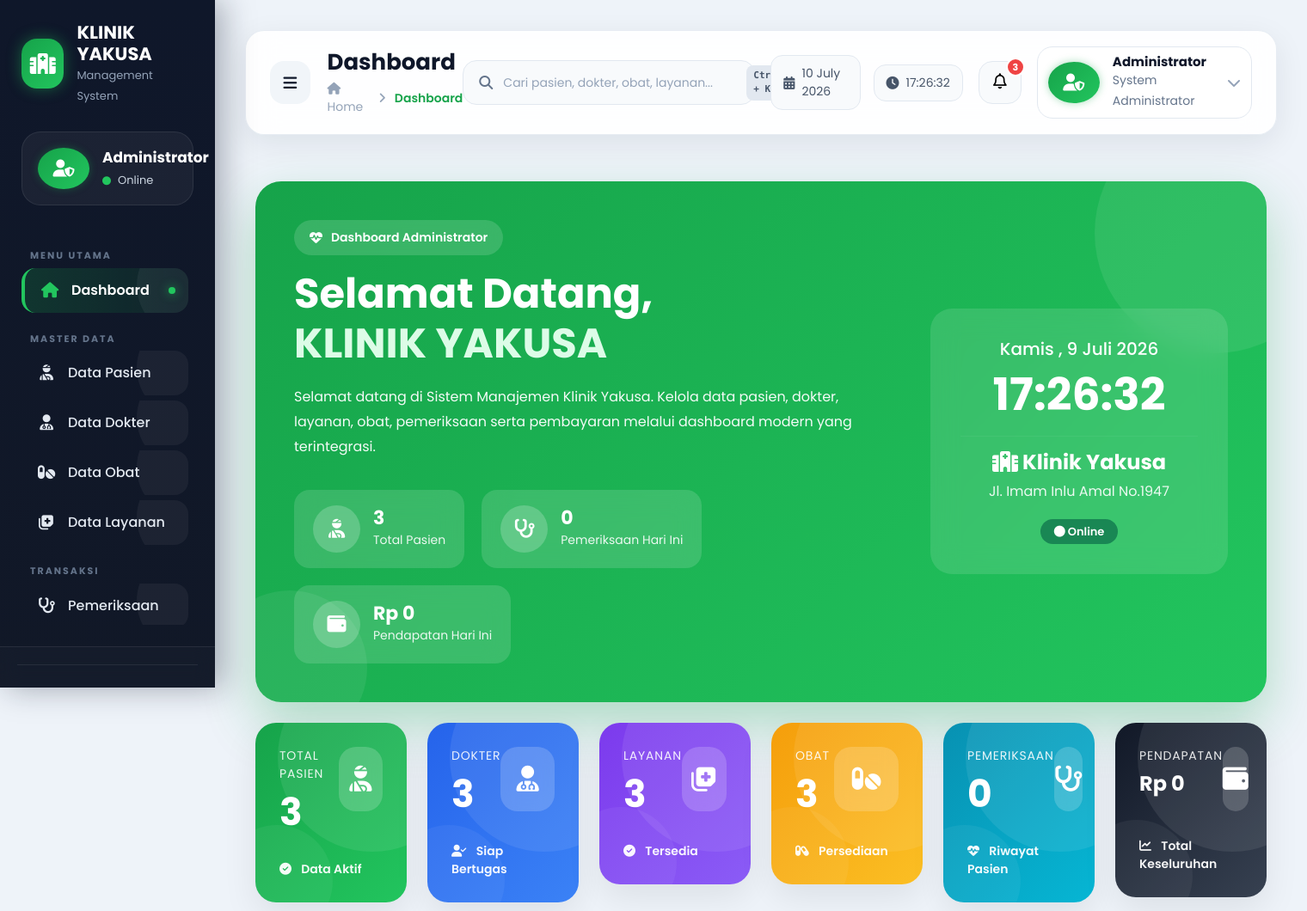
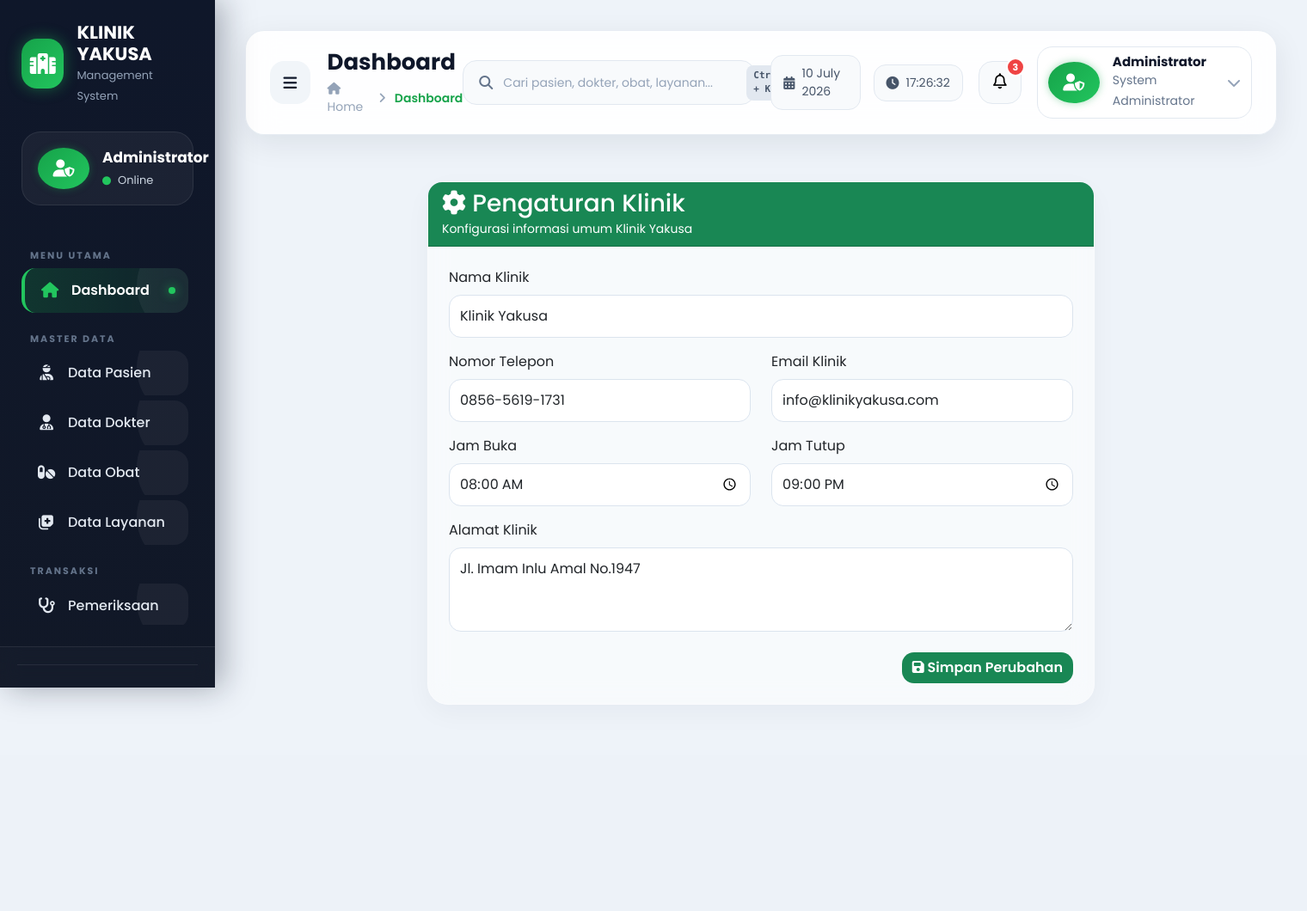
Before and after one commit to suju0227/klinik, a PHP site: page /pengaturan/index.php in a window 1520 px wide. Shown: the top 1060 px of the page at 86% size. After the commit the page ends 820 px from the top, so only its background shows below. Run offline with PHP 8.4, Linux system fonts and the light colour scheme; data comes from the database, SQL or seed files in the repository; data that the repository does not hold is empty; some libraries are stand-ins or nearby versions.

Commit message:
feat: add clinic settings page and fix sidebar toggle functionality

```diff
--- a/config/koneksi.php
+++ b/config/koneksi.php
@@ -19,4 +19,19 @@ if (!$koneksi) {
 
 // Mengatur timezone Indonesia
 date_default_timezone_set('Asia/Makassar');
+
+// Membaca pengaturan klinik
+$settings_file_path = __DIR__ . '/settings.json';
+if (file_exists($settings_file_path)) {
+    $settings = json_decode(file_get_contents($settings_file_path), true);
+} else {
+    $settings = [
+        'nama_klinik' => 'Klinik Yakusa',
+        'alamat' => 'Jl. Imam Inlu Amal No.1947',
+        'telepon' => '0856-5619-1731',
+        'email' => 'info@klinikyakusa.com',
+        'jam_buka' => '08:00',
+        'jam_tutup' => '21:00'
+    ];
+}
 ?>
--- /dev/null
+++ b/config/settings.json
@@ -0,0 +1,8 @@
+{
+    "nama_klinik": "Klinik Yakusa",
+    "alamat": "Jl. Imam Inlu Amal No.1947",
+    "telepon": "0856-5619-1731",
+    "email": "info@klinikyakusa.com",
+    "jam_buka": "08:00",
+    "jam_tutup": "21:00"
+}
--- a/index.php
+++ b/index.php
@@ -125,13 +125,13 @@ include "layout/header.php";
 
                         <br>
 
-                        <span>KLINIK YAKUSA</span>
+                        <span><?= strtoupper($settings['nama_klinik']); ?></span>
 
                     </h1>
 
                     <p class="hero-desc">
 
-                        Selamat datang di Sistem Manajemen Klinik Yakusa.
+                        Selamat datang di Sistem Manajemen <?= htmlspecialchars($settings['nama_klinik']); ?>.
 
                         Kelola data pasien, dokter, layanan, obat,
 
@@ -211,13 +211,13 @@ include "layout/header.php";
 
                             <i class="fas fa-hospital"></i>
 
-                            Klinik Yakusa
+                            <?= htmlspecialchars($settings['nama_klinik']); ?>
 
                         </h4>
 
                         <p>
 
-                            Jl. Imam Inlu Amal No.1947
+                            <?= htmlspecialchars($settings['alamat']); ?>
 
                         </p>
 
@@ -958,7 +958,7 @@ Belum ada aktivitas.
 
                         <i class="fas fa-hospital"></i>
 
-                        Klinik Yakusa
+                        <?= htmlspecialchars($settings['nama_klinik']); ?>
 
                     </h3>
 
@@ -981,7 +981,7 @@ Belum ada aktivitas.
 
                             <td><strong>Alamat</strong></td>
 
-                            <td>Jl. Imam Inlu Amal No.1947</td>
+                            <td><?= htmlspecialchars($settings['alamat']); ?></td>
 
                         </tr>
 
@@ -989,7 +989,7 @@ Belum ada aktivitas.
 
                             <td><strong>Telepon</strong></td>
 
-                            <td>0856-5619-1731</td>
+                            <td><?= htmlspecialchars($settings['telepon']); ?></td>
 
                         </tr>
 
--- a/laporan/index.php
+++ b/laporan/index.php
@@ -1,5 +1,5 @@
 <?php
-include "../koneksi.php";
+include "../config/koneksi.php";
 include "../layout/header.php";
 ?>
 
--- a/layout/header.php
+++ b/layout/header.php
@@ -1,9 +1,7 @@
 <?php
 
-// Menentukan path assets otomatis
-$basePath = (dirname($_SERVER['PHP_SELF']) == '/klinik')
-    ? ''
-    : '../';
+// Menentukan path assets secara absolut untuk menghindari masalah relasi folder dan trailing slash
+$basePath = '/klinik/';
 
 ?>
 
@@ -16,7 +14,7 @@ $basePath = (dirname($_SERVER['PHP_SELF']) == '/klinik')
 
 <meta name="viewport" content="width=device-width, initial-scale=1.0">
 
-<title>Sistem Manajemen Klinik</title>
+<title><?= htmlspecialchars($settings['nama_klinik']); ?> - Sistem Manajemen Klinik</title>
 
 <!-- Bootstrap -->
 
--- a/layout/sidebar.php
+++ b/layout/sidebar.php
@@ -23,7 +23,7 @@ $request = $_SERVER['REQUEST_URI'];
 
             <div class="brand-text">
 
-                <h3>KLINIK YAKUSA</h3>
+                <h3><?= strtoupper($settings['nama_klinik']); ?></h3>
 
                 <small>Management System</small>
 
--- a/pembayaran/struk.php
+++ b/pembayaran/struk.php
@@ -64,15 +64,15 @@ $pdf->Ln(22);
 
 $pdf->SetFont('Arial','B',12);
 
-$pdf->Cell(70,6,"KLINIK YAKUSA",0,1,'C');
+$pdf->Cell(70,6,strtoupper($settings['nama_klinik']),0,1,'C');
 
 $pdf->SetFont('Arial','',8);
 
 $pdf->Cell(70,4,"Sistem Manajemen Klinik",0,1,'C');
 
-$pdf->Cell(70,4,"Jl. Imam Inlu Amal No.1947",0,1,'C');
+$pdf->Cell(70,4,$settings['alamat'],0,1,'C');
 
-$pdf->Cell(70,4,"Telp. 0856-5619-1731",0,1,'C');
+$pdf->Cell(70,4,"Telp. " . $settings['telepon'],0,1,'C');
 
 $pdf->Ln(2);
 
--- /dev/null
+++ b/pengaturan/index.php
@@ -0,0 +1,245 @@
+<?php
+include "../config/koneksi.php";
+
+$settings_file = "../config/settings.json";
+
+$status = "";
+
+// Jika form dikirim (POST)
+if ($_SERVER['REQUEST_METHOD'] == 'POST') {
+    $new_settings = [
+        'nama_klinik' => htmlspecialchars($_POST['nama_klinik']),
+        'alamat' => htmlspecialchars($_POST['alamat']),
+        'telepon' => htmlspecialchars($_POST['telepon']),
+        'email' => htmlspecialchars($_POST['email']),
+        'jam_buka' => htmlspecialchars($_POST['jam_buka']),
+        'jam_tutup' => htmlspecialchars($_POST['jam_tutup'])
+    ];
+
+    if (file_put_contents($settings_file, json_encode($new_settings, JSON_PRETTY_PRINT))) {
+        $status = "berhasil";
+    } else {
+        $status = "gagal";
+    }
+}
+
+// Membaca pengaturan saat ini
+if (file_exists($settings_file)) {
+    $settings = json_decode(file_get_contents($settings_file), true);
+} else {
+    $settings = [
+        'nama_klinik' => 'Klinik Yakusa',
+        'alamat' => 'Jl. Imam Inlu Amal No.1947',
+        'telepon' => '0856-5619-1731',
+        'email' => 'info@klinikyakusa.com',
+        'jam_buka' => '08:00',
+        'jam_tutup' => '21:00'
+    ];
+}
+
+include "../layout/header.php";
+?>
+
+<div class="wrapper">
+
+    <?php include "../layout/sidebar.php"; ?>
+
+    <div class="main">
+
+        <?php include "../layout/navbar.php"; ?>
+
+        <div class="container-fluid py-4">
+
+            <div class="row justify-content-center">
+
+                <div class="col-lg-8">
+
+                    <div class="card card-glass shadow border-0 rounded-4">
+
+                        <div class="card-header bg-success text-white rounded-top-4">
+
+                            <h3 class="mb-0">
+
+                                <i class="fas fa-gear"></i>
+
+                                Pengaturan Klinik
+
+                            </h3>
+
+                            <small>Konfigurasi informasi umum Klinik Yakusa</small>
+
+                        </div>
+
+                        <div class="card-body p-4">
+
+                            <form action="index.php" method="POST">
+
+                                <div class="mb-3">
+
+                                    <label class="form-label">Nama Klinik</label>
+
+                                    <input type="text"
+
+                                        name="nama_klinik"
+
+                                        class="form-control"
+
+                                        value="<?= htmlspecialchars($settings['nama_klinik']); ?>"
+
+                                        required>
+
+                                </div>
+
+                                <div class="row">
+
+                                    <div class="col-md-6 mb-3">
+
+                                        <label class="form-label">Nomor Telepon</label>
+
+                                        <input type="text"
+
+                                            name="telepon"
+
+                                            class="form-control"
+
+                                            value="<?= htmlspecialchars($settings['telepon']); ?>"
+
+                                            required>
+
+                                    </div>
+
+                                    <div class="col-md-6 mb-3">
+
+                                        <label class="form-label">Email Klinik</label>
+
+                                        <input type="email"
+
+                                            name="email"
+
+                                            class="form-control"
+
+                                            value="<?= htmlspecialchars($settings['email']); ?>"
+
+                                            required>
+
+                                    </div>
+
+                                </div>
+
+                                <div class="row">
+
+                                    <div class="col-md-6 mb-3">
+
+                                        <label class="form-label">Jam Buka</label>
+
+                                        <input type="time"
+
+                                            name="jam_buka"
+
+                                            class="form-control"
+
+                                            value="<?= htmlspecialchars($settings['jam_buka']); ?>"
+
+                                            required>
+
+                                    </div>
+
+                                    <div class="col-md-6 mb-3">
+
+                                        <label class="form-label">Jam Tutup</label>
+
+                                        <input type="time"
+
+                                            name="jam_tutup"
+
+                                            class="form-control"
+
+                                            value="<?= htmlspecialchars($settings['jam_tutup']); ?>"
+
+                                            required>
+
+                                    </div>
+
+                                </div>
+
+                                <div class="mb-4">
+
+                                    <label class="form-label">Alamat Klinik</label>
+
+                                    <textarea name="alamat"
+
+                                        rows="3"
+
+                                        class="form-control"
+
+                                        required><?= htmlspecialchars($settings['alamat']); ?></textarea>
+
+                                </div>
+
+                                <div class="d-grid gap-2 d-md-flex justify-content-end">
+
+                                    <button type="submit" class="btn btn-success">
+
+                                        <i class="fas fa-save"></i>
+
+                                        Simpan Perubahan
+
+                                    </button>
+
+                                </div>
+
+                            </form>
+
+                        </div>
+
+                    </div>
+
+                </div>
+
+            </div>
+
+        </div>
+
+    </div>
+
+</div>
+
+<?php include "../layout/footer.php"; ?>
+
+<?php if ($status == "berhasil") { ?>
+
+<script>
+
+    Swal.fire({
+
+        icon: 'success',
+
+        title: 'Berhasil',
+
+        text: 'Pengaturan klinik berhasil diperbarui.',
+
+        confirmButtonColor: '#16a34a'
+
+    });
+
+</script>
+
+<?php } elseif ($status == "gagal") { ?>
+
+<script>
+
+    Swal.fire({
+
+        icon: 'error',
+
+        title: 'Gagal',
+
+        text: 'Pengaturan klinik gagal diperbarui.',
+
+        confirmButtonColor: '#dc3545'
+
+    });
+
+</script>
+
+<?php } ?>
```
Also changed, not shown: assets/css/responsive.css (+2 -74 lines), koneksi.php (+15 -0 lines), laporan/PDF_Klinik.php (+5 -3 lines).
